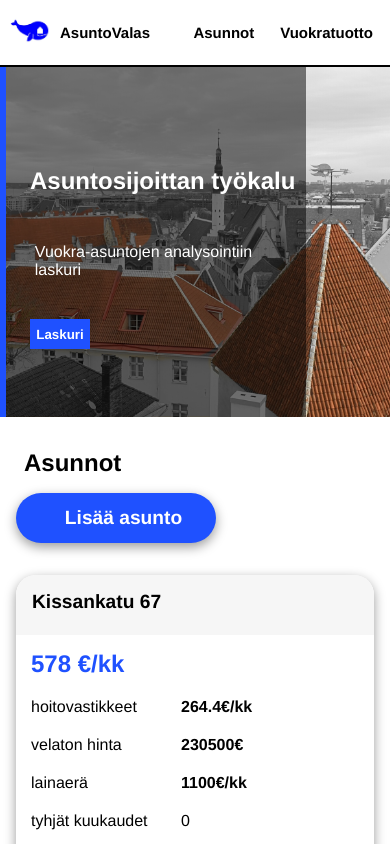
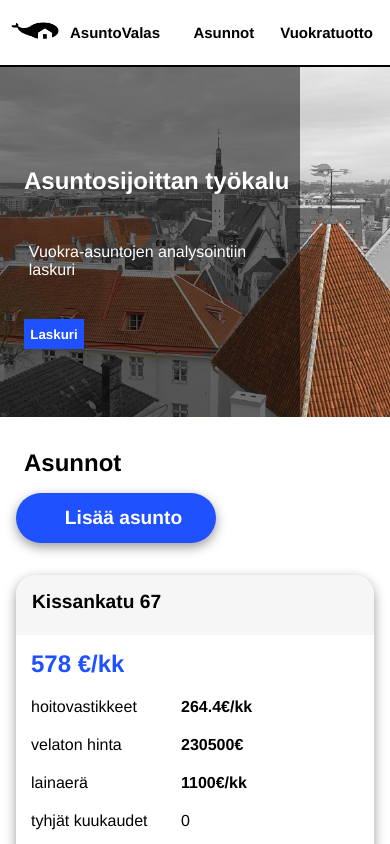
Before and after one commit to jpeipone/Rental-Property, a React (Create React App) app in the folder rental-property-app/: page / in a window 390 px wide. Shown: the top 844 px of the page. Built offline with nearby package versions, Linux system fonts and the light colour scheme.

Commit message:
new logo

```diff
--- a/rental-property-app/src/components/banner/Banner.css
+++ b/rental-property-app/src/components/banner/Banner.css
@@ -16,7 +16,7 @@
   flex-direction: column;
   margin-left: 0rem;
   background-color: rgba(0, 0, 0, 0.5);
-  border-left: 6px solid #1f51ff;
+  /* border-left: 6px solid #1f51ff; */
 }
 
 .banner__header {
--- a/rental-property-app/src/components/navigation/NavigationMenu.css
+++ b/rental-property-app/src/components/navigation/NavigationMenu.css
@@ -17,7 +17,7 @@ nav {
 nav .menu-logo {
   text-decoration: none;
   margin-left: 10px;
-  max-width: 60px;
+  max-width: 70px;
 }
 
 nav ul {
@@ -37,7 +37,7 @@ nav ul li a {
 @media only screen and (max-width: 620px) {
   nav .menu-logo {
     margin-left: 10px;
-    max-width: 40px;
+    max-width: 50px;
   }
   .website-name {
     font-size: 20px;
@@ -48,7 +48,7 @@ nav ul li a {
   }
   nav ul li a {
     font-size: 15px;
-    margin-right: 30px;
+    margin-right: 20px;
   }
 }
 
@@ -64,14 +64,20 @@ nav ul li a {
   }
 }
 
-@media only screen and (max-width: 359px) {
+@media only screen and (max-width: 370px) {
   .website-name {
-    font-size: 12px;
+    font-size: 15px;
     margin-left: 10px;
   }
 
   nav ul li a {
     font-size: 12px;
-    margin-right: 8px;
+    margin-right: 6px;
   }
 }
+
+@media only screen and (max-width: 350px) {
+  .website-name {
+    font-size: 12px;
+  }
+}
--- a/rental-property-app/src/components/navigation/NavigationMenu.js
+++ b/rental-property-app/src/components/navigation/NavigationMenu.js
@@ -7,7 +7,7 @@ const NavigationMenu = () => {
     <nav className="navigation">
       <div className="logo-name-container">
         <Link to="/">
-          <img src="./images/whalelogo.jpg" alt="" className="menu-logo" />
+          <img src="./images/whaleapartment.jpg" alt="" className="menu-logo" />
         </Link>
         <Link to="/">
           <div className="website-name">AsuntoValas</div>
```
Also changed, not shown: rental-property-app/public/images/whaleapartment.jpg (added).
